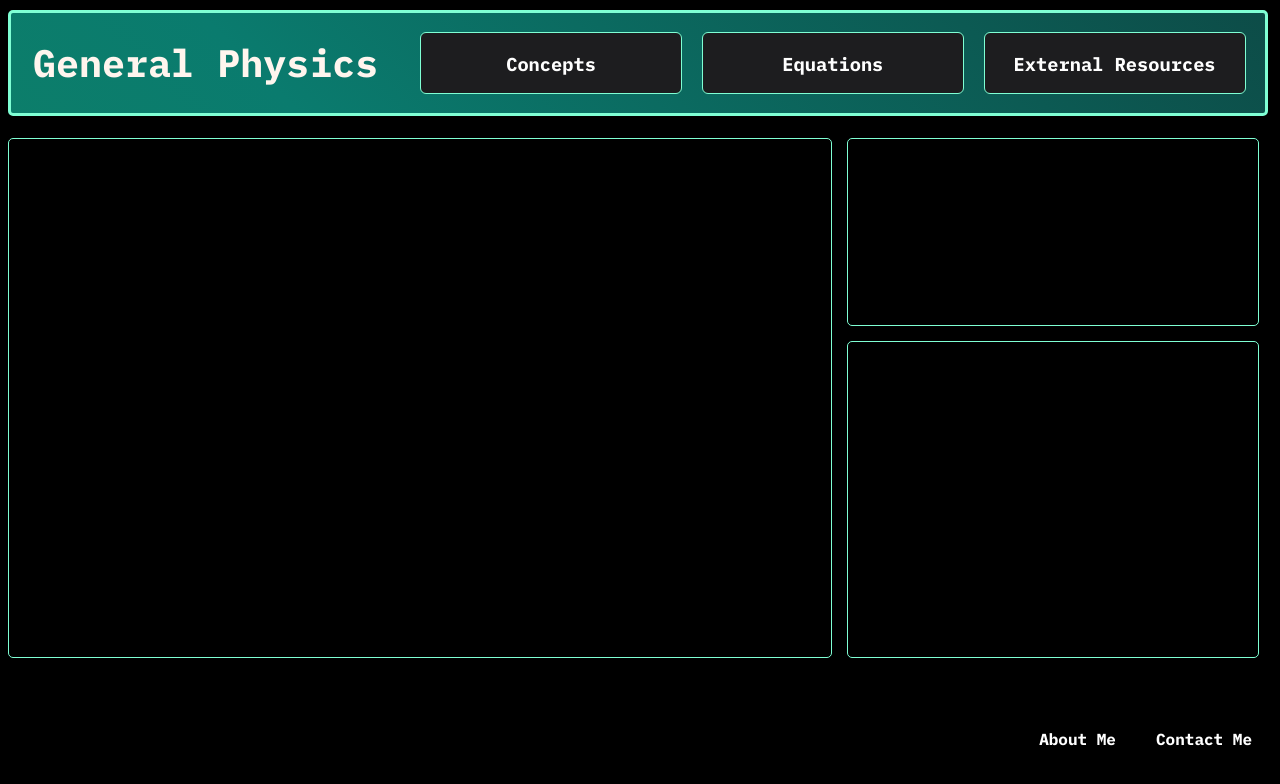
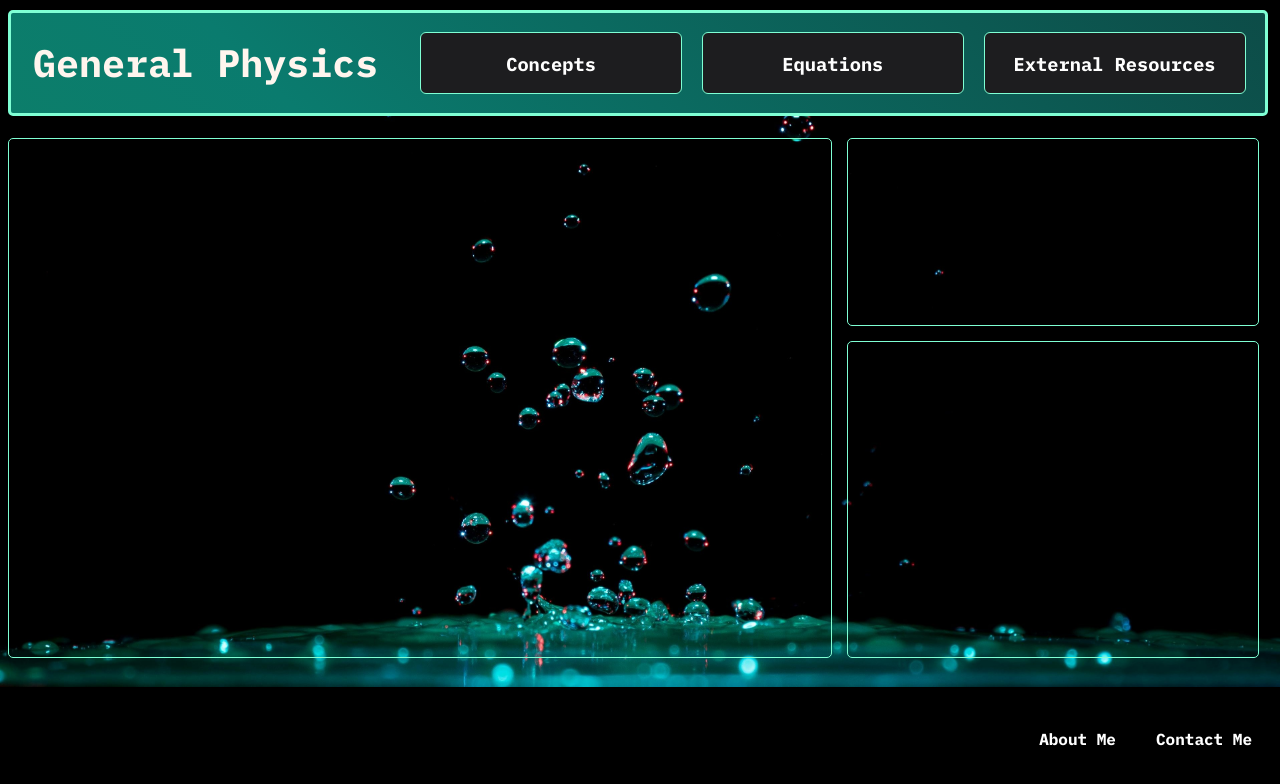
Before and after one commit to 23mishaps/PhysicsPage, a plain HTML site: page index.html in a window 1280 px wide. Drawn offline with Linux system fonts and the light colour scheme; the site is published under a folder, as on GitHub Pages, so addresses that start at the root find nothing.

Commit message:
trying to debug image

```diff
--- a/style.css
+++ b/style.css
@@ -1,6 +1,6 @@
 
 body {
-    background-image:url(/Images/pexelswatercropped.jpg);
+    background-image:url(./Images/pexelswatercropped.jpg);
     background-color: rgb(0, 0, 0);
     background-position: center;
     background-size:100%;
```
